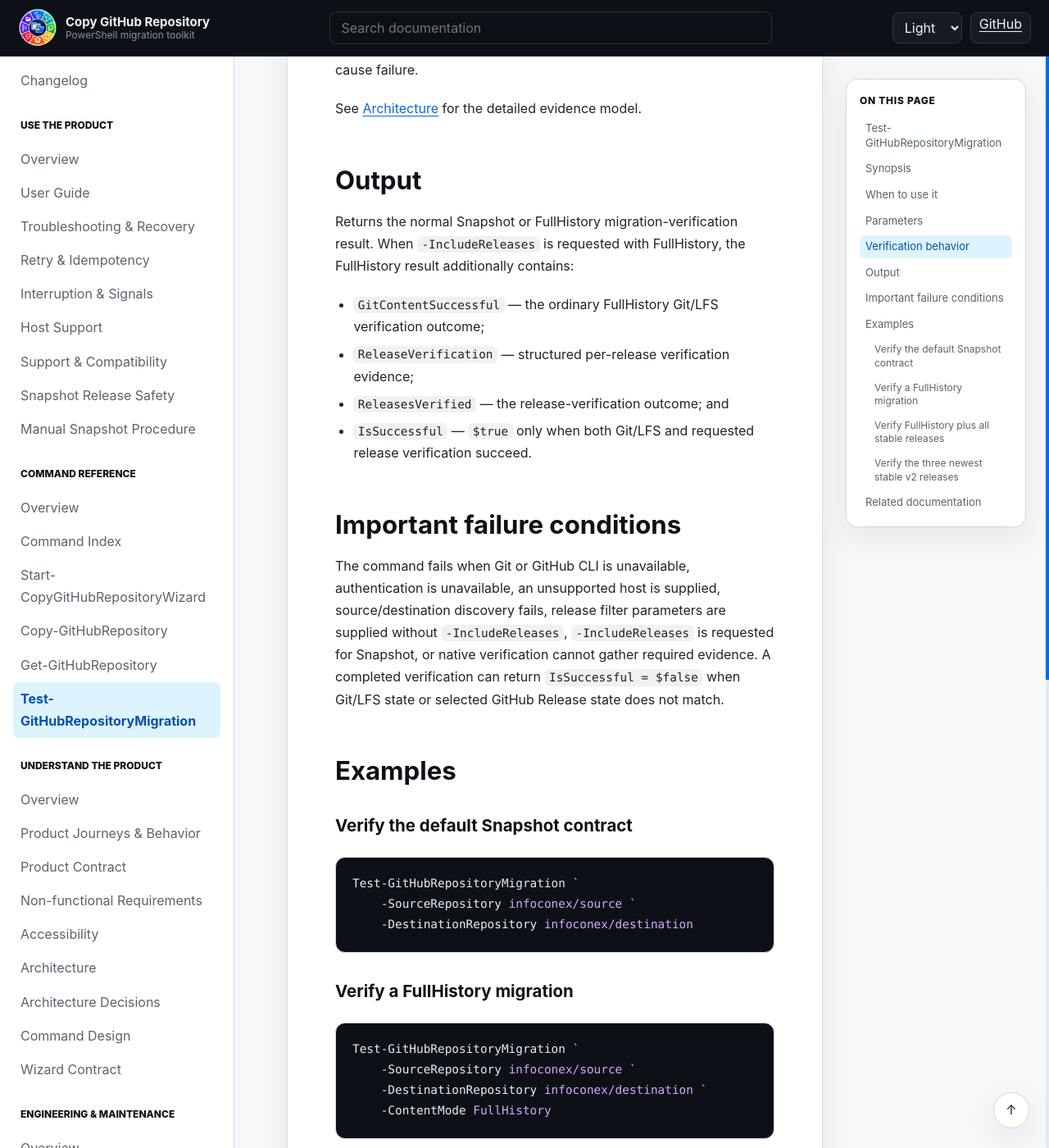
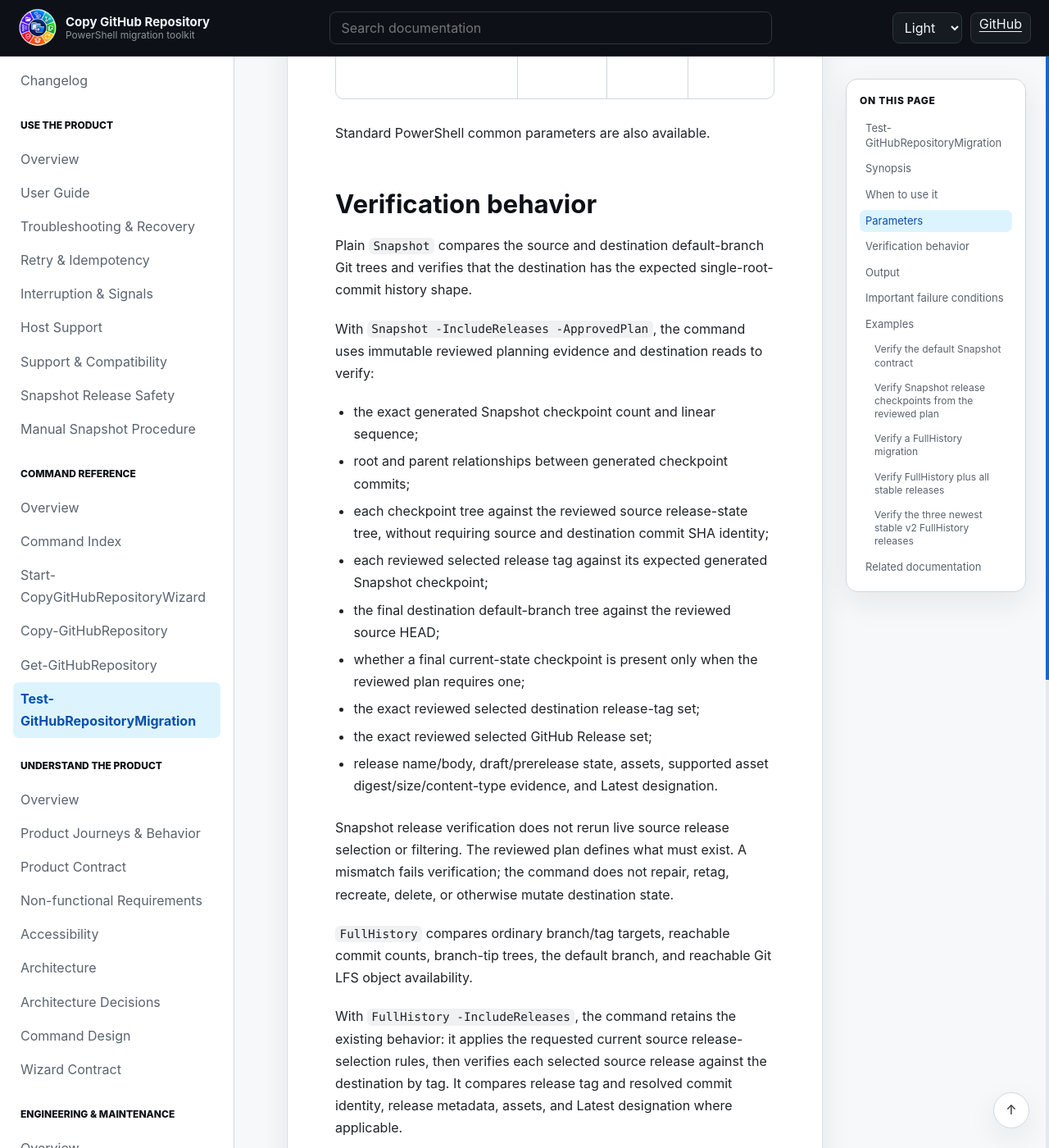
Before and after one commit to infoconex/copy-github-repo, a Jekyll site: the page built from docs/reference/commands/Test-GitHubRepositoryMigration.md, in a window 1280 px wide and 1400 px high, scrolled down 3833 px. Shown: the whole window at 82% size. Built offline with Jekyll 4.4.1, drawn with Linux system fonts in a browser that asks for light colours; some of the changed text lies outside the part shown.

Commit message:
Verify Snapshot release checkpoints independently (#77)
* Add approved Snapshot release checkpoint verification

* Allow release verification from approved evidence

* Support approved Snapshot release verification

* Verify Snapshot releases before configuration restore

* Use approved checkpoint verification for new Snapshot destinations

* Use approved checkpoint verification for same-name Snapshot replacement

* Add focused Snapshot release verification tests

* Update release verification contract test for Snapshot plans

* Update Snapshot release orchestration verification fixtures

* Update same-name Snapshot verification fixture

* Fix verification command indentation

* Document Snapshot release verification helper

* Test missing Snapshot release asset verification

* Document approved Snapshot release verification

````diff
--- a/docs/reference/commands/Test-GitHubRepositoryMigration.md
+++ b/docs/reference/commands/Test-GitHubRepositoryMigration.md
@@ -1,11 +1,11 @@
 ---
 title: "Test-GitHubRepositoryMigration – Verify GitHub Repository Migrations"
-description: "Verify Snapshot or FullHistory GitHub repository migrations with PowerShell using read-only source/destination comparison, including optional GitHub Release and asset verification."
+description: "Verify Snapshot or FullHistory GitHub repository migrations with PowerShell using read-only destination evidence, including approved Snapshot release checkpoints and GitHub Release assets."
 ---
 
 # Test-GitHubRepositoryMigration
 
-Performs read-only verification of migrated repository content. Use the same content mode and, when applicable, the same release-selection intent that was used for the migration.
+Performs read-only verification of migrated repository content. Plain Snapshot and FullHistory retain their existing verification contracts. Snapshot migrations that used `-IncludeReleases` are verified against the immutable reviewed migration plan rather than by rerunning live release selection.
 
 ## Synopsis
 
@@ -20,60 +20,74 @@ Test-GitHubRepositoryMigration `
     [-IncludePrerelease] `
     [-IncludeDraftReleases] `
     [-ReleaseCount <int>] `
+    [-ApprovedPlan <object>] `
     [-HostName <hostname>]
 ```
 
 ## When to use it
 
-Use this command when you want an independent verification result for a completed Snapshot or FullHistory migration. For FullHistory migrations that included GitHub Releases, add `-IncludeReleases` and the same release filters to verify the selected current source releases against the destination. The command does not repair or mutate either repository.
+Use this command when you want an independent verification result for a completed Snapshot or FullHistory migration. For Snapshot migrations that used `-IncludeReleases`, provide the exact reviewed plan returned by the migration with `-ApprovedPlan`; that evidence defines the expected checkpoints and selected releases. For FullHistory migrations that included GitHub Releases, add `-IncludeReleases` and the same release filters to verify the selected current source releases against the destination. The command does not repair or mutate either repository.
 
 ## Parameters
 
 | Parameter | Type | Required | Default | Accepted values / format | Description |
 | --- | --- | --- | --- | --- | --- |
-| `SourceRepository` | `String` | Yes | — | `owner/name` | Source repository used as the verification reference. |
-| `DestinationRepository` | `String` | Yes | — | `owner/name` | Destination repository whose migrated content is checked. |
+| `SourceRepository` | `String` | Yes | — | `owner/name` | Source repository identity associated with the migration. Plain Snapshot and FullHistory read it as the verification reference; Snapshot `-IncludeReleases` uses the approved plan as expected-state evidence. |
+| `DestinationRepository` | `String` | Yes | — | `owner/name` | Destination repository whose migrated content and, when requested, recreated releases are independently read and checked. |
 | `ContentMode` | `String` | No | `Snapshot` | `Snapshot`, `FullHistory` | Selects the verification contract. Use the same mode as the migration. |
-| `IncludeReleases` | `Switch` | No | `$false` | FullHistory only | Adds read-only GitHub Release verification. Stable, non-draft source releases are selected by default. |
-| `ReleaseTag` | `String[]` | No | — | PowerShell wildcard patterns | Includes only source releases whose tag names match at least one supplied pattern. Requires `-IncludeReleases`. |
-| `ReleaseExcludeTag` | `String[]` | No | — | PowerShell wildcard patterns | Excludes matching source release tags after include filtering. Requires `-IncludeReleases`. |
-| `IncludePrerelease` | `Switch` | No | `$false` | Switch | Includes releases marked prerelease. Requires `-IncludeReleases`. |
-| `IncludeDraftReleases` | `Switch` | No | `$false` | Switch | Includes draft releases. Requires `-IncludeReleases`. |
-| `ReleaseCount` | `Int32` | No | — | `1` or greater | Limits verification to the newest N source releases after filtering. Requires `-IncludeReleases`. |
+| `IncludeReleases` | `Switch` | No | `$false` | Snapshot or FullHistory | Adds GitHub Release verification. Snapshot requires `-ApprovedPlan`; FullHistory retains live source-selection verification. |
+| `ReleaseTag` | `String[]` | No | — | PowerShell wildcard patterns | Includes only source releases whose tag names match at least one supplied pattern for FullHistory verification. Requires `-IncludeReleases`. Snapshot approved-plan verification rejects live release filters. |
+| `ReleaseExcludeTag` | `String[]` | No | — | PowerShell wildcard patterns | Excludes matching source release tags after include filtering for FullHistory verification. Requires `-IncludeReleases`. Snapshot approved-plan verification rejects live release filters. |
+| `IncludePrerelease` | `Switch` | No | `$false` | Switch | Includes prereleases in FullHistory live-selection verification. Requires `-IncludeReleases`; not used with Snapshot `-ApprovedPlan`. |
+| `IncludeDraftReleases` | `Switch` | No | `$false` | Switch | Includes draft releases in FullHistory live-selection verification. Requires `-IncludeReleases`; not used with Snapshot `-ApprovedPlan`. |
+| `ReleaseCount` | `Int32` | No | — | `1` or greater | Limits FullHistory live-selection verification to the newest N source releases after filtering. Requires `-IncludeReleases`; not used with Snapshot `-ApprovedPlan`. |
+| `ApprovedPlan` | `PSObject` | No | — | Reviewed Snapshot migration plan | Required with `-ContentMode Snapshot -IncludeReleases`. Supplies immutable `ReleaseCheckpointPlan` and `ReleaseSelection` evidence so verification does not rerun release selection, filtering, ordering, or topology discovery. |
 | `HostName` | `String` | No | `github.com` | `github.com` in the current release line | GitHub host used for discovery and authentication. Unsupported hosts fail closed. |
 
 Standard PowerShell common parameters are also available.
 
 ## Verification behavior
 
-`Snapshot` compares the source and destination default-branch Git trees and verifies that the destination has the expected single-root-commit history shape. GitHub Release verification is not supported for Snapshot.
+Plain `Snapshot` compares the source and destination default-branch Git trees and verifies that the destination has the expected single-root-commit history shape.
+
+With `Snapshot -IncludeReleases -ApprovedPlan`, the command uses immutable reviewed planning evidence and destination reads to verify:
+
+- the exact generated Snapshot checkpoint count and linear sequence;
+- root and parent relationships between generated checkpoint commits;
+- each checkpoint tree against the reviewed source release-state tree, without requiring source and destination commit SHA identity;
+- each reviewed selected release tag against its expected generated Snapshot checkpoint;
+- the final destination default-branch tree against the reviewed source HEAD;
+- whether a final current-state checkpoint is present only when the reviewed plan requires one;
+- the exact reviewed selected destination release-tag set;
+- the exact reviewed selected GitHub Release set;
+- release name/body, draft/prerelease state, assets, supported asset digest/size/content-type evidence, and Latest designation.
+
+Snapshot release verification does not rerun live source release selection or filtering. The reviewed plan defines what must exist. A mismatch fails verification; the command does not repair, retag, recreate, delete, or otherwise mutate destination state.
 
 `FullHistory` compares ordinary branch/tag targets, reachable commit counts, branch-tip trees, the default branch, and reachable Git LFS object availability.
 
-With `FullHistory -IncludeReleases`, the command first applies the same source release-selection rules as `Copy-GitHubRepository`, then verifies each selected source release against the destination by tag. It compares:
-
-- release tag and resolved commit identity;
-- release name and body;
-- draft/prerelease state;
-- asset count, names, labels, sizes, content types, and digests when GitHub provides them; and
-- the repository's Latest release designation when the selected set contains the current source Latest full release.
-
-The standalone verifier compares the **current source release state**. It does not have the original immutable migration plan, so it cannot prove that the source has remained unchanged since the migration. Extra destination releases outside the selected current source set do not cause failure.
+With `FullHistory -IncludeReleases`, the command retains the existing behavior: it applies the requested current source release-selection rules, then verifies each selected source release against the destination by tag. It compares release tag and resolved commit identity, release metadata, assets, and Latest designation where applicable.
 
 See [Architecture](../../product/architecture.md) for the detailed evidence model.
 
 ## Output
 
-Returns the normal Snapshot or FullHistory migration-verification result. When `-IncludeReleases` is requested with FullHistory, the FullHistory result additionally contains:
+Returns a `CopyGitHubRepo.MigrationVerificationResult`.
 
-- `GitContentSuccessful` — the ordinary FullHistory Git/LFS verification outcome;
-- `ReleaseVerification` — structured per-release verification evidence;
-- `ReleasesVerified` — the release-verification outcome; and
-- `IsSuccessful` — `$true` only when both Git/LFS and requested release verification succeed.
+For Snapshot `-IncludeReleases -ApprovedPlan`, the result includes generated checkpoint and release-tag verification evidence plus:
+
+- `GitContentSuccessful` — the checkpoint/tag/tree/HEAD verification outcome;
+- `ReleaseVerification` — structured per-release destination verification evidence;
+- `ReleasesVerified` — the recreated-release verification outcome; and
+- `IsSuccessful` — `$true` only when both Git/checkpoint and requested release verification succeed.
+
+For FullHistory `-IncludeReleases`, the existing FullHistory result similarly includes `GitContentSuccessful`, `ReleaseVerification`, `ReleasesVerified`, and a combined `IsSuccessful` result.
 
 ## Important failure conditions
 
-The command fails when Git or GitHub CLI is unavailable, authentication is unavailable, an unsupported host is supplied, source/destination discovery fails, release filter parameters are supplied without `-IncludeReleases`, `-IncludeReleases` is requested for Snapshot, or native verification cannot gather required evidence. A completed verification can return `IsSuccessful = $false` when Git/LFS state or selected GitHub Release state does not match.
+The command fails when Git or GitHub CLI is unavailable, authentication is unavailable, an unsupported host is supplied, required repository discovery fails, or native verification cannot gather required evidence. Release filter parameters require `-IncludeReleases`.
+
+Snapshot `-IncludeReleases` additionally fails closed when `-ApprovedPlan` is absent or incomplete, or when live release filters are supplied alongside the approved plan. A completed verification returns `IsSuccessful = $false` for concrete destination mismatches such as an incorrect checkpoint tree or tag target, a missing/unexpected selected release, altered release metadata or assets, or an incorrect Latest designation.
 
 ## Examples
 
@@ -83,6 +97,17 @@ The command fails when Git or GitHub CLI is unavailable, authentication is unava
 Test-GitHubRepositoryMigration `
     -SourceRepository infoconex/source `
     -DestinationRepository infoconex/destination
+```
+
+### Verify Snapshot release checkpoints from the reviewed plan
+
+```powershell
+Test-GitHubRepositoryMigration `
+    -SourceRepository infoconex/source `
+    -DestinationRepository infoconex/destination `
+    -ContentMode Snapshot `
+    -IncludeReleases `
+    -ApprovedPlan $migration.Plan
 ```
 
 ### Verify a FullHistory migration
````
Also changed, not shown: other parts of docs/reference/commands/Test-GitHubRepositoryMigration.md (+1 -1 lines), docs/engineering/source-code-documentation.md (+1 -0 lines), 11 other files.
